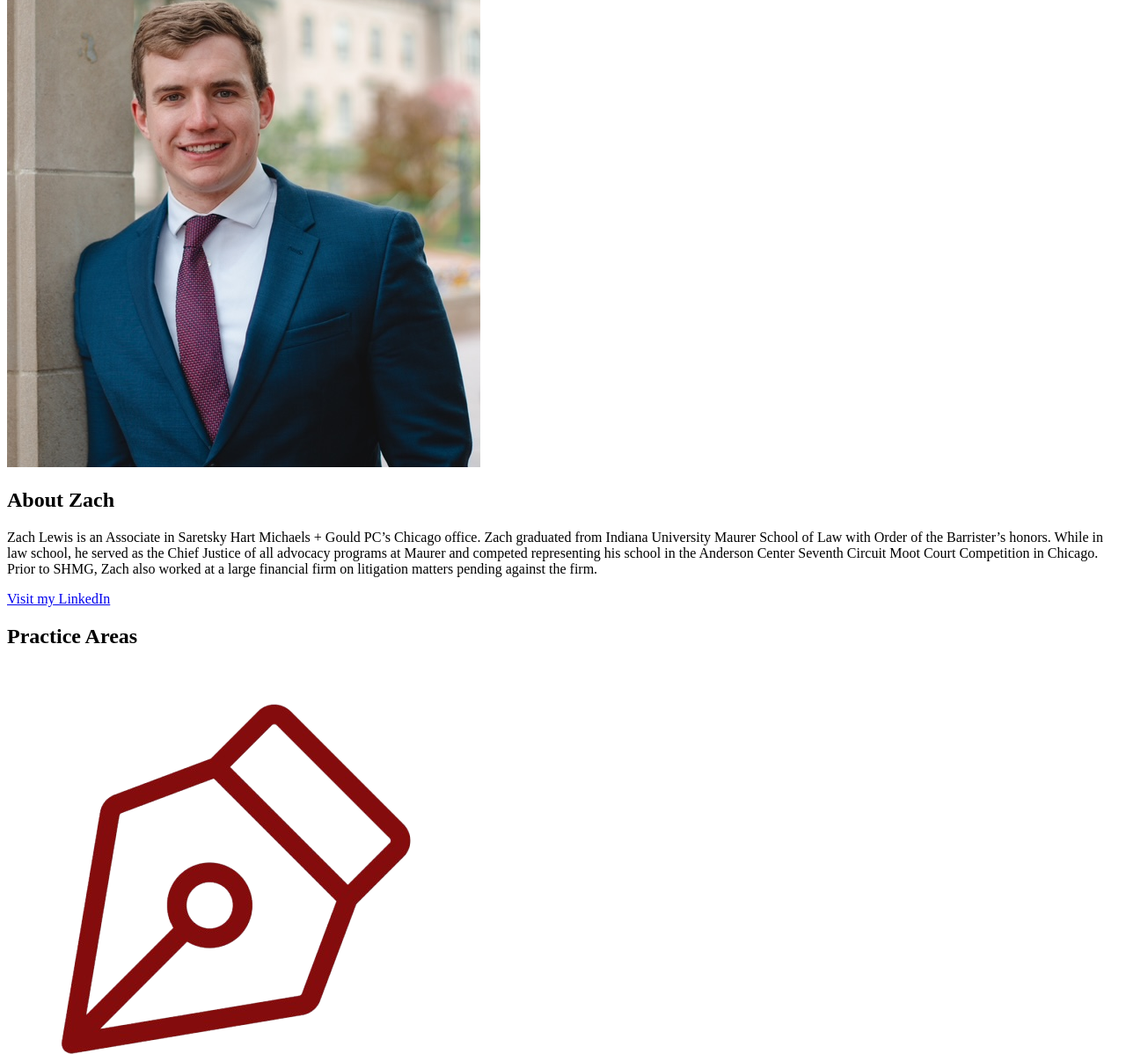
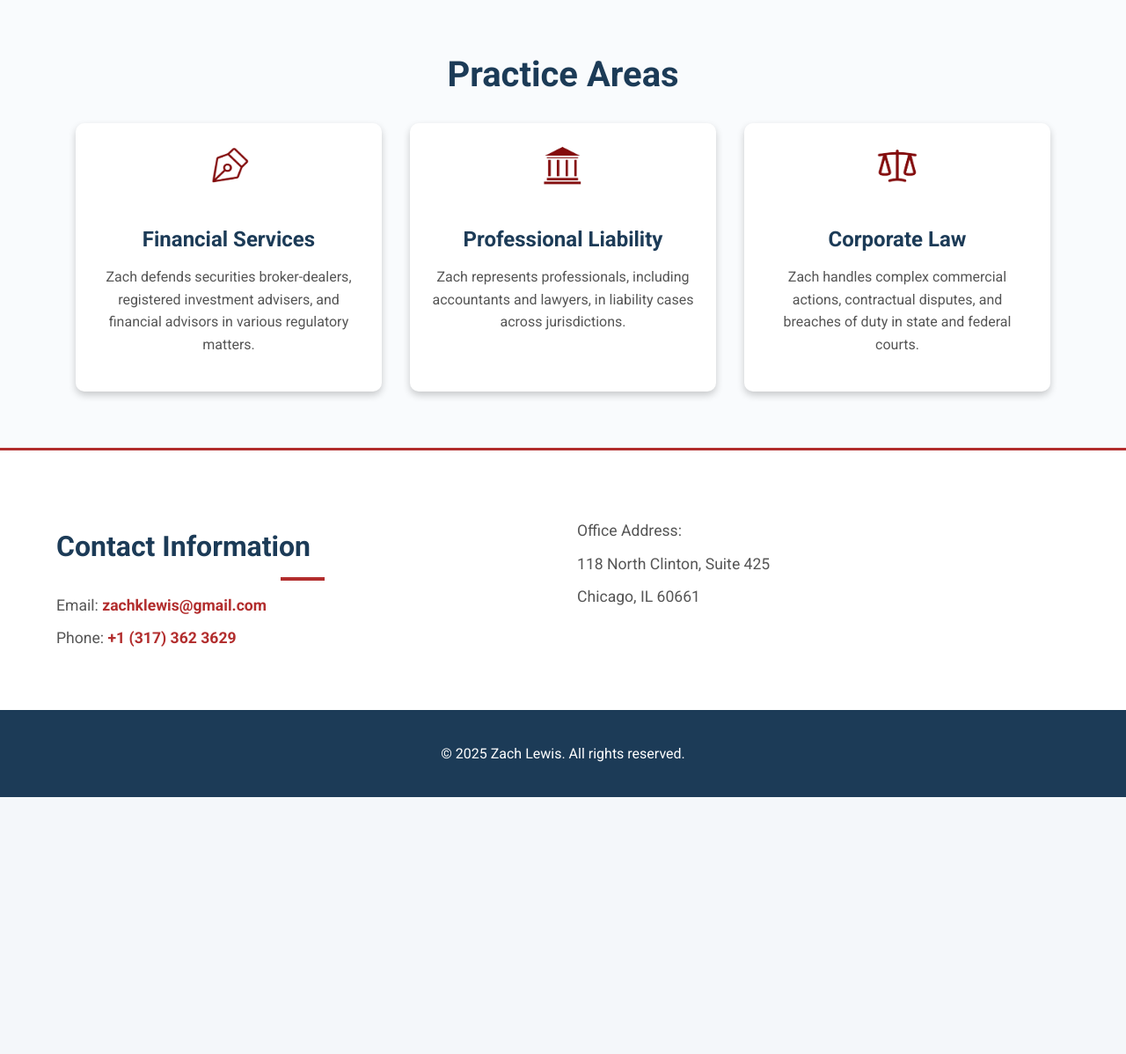
Before and after one commit to abrilmarangoni/Law, a plain HTML site: page zach.html in a window 1280 px wide. Shown: the part 657-1855 px from the top of the page at 88% size. After the commit the page ends 1563 px from the top, so only its background shows below. Drawn offline with nearby package versions, Linux system fonts and the light colour scheme.

Commit message:
Restored separator style and improved responsive design

```diff
--- a/styles.css
+++ b/styles.css
@@ -1,3 +1,212 @@
+/* General Styles */
+body {
+    font-family: 'Roboto', sans-serif;
+    margin: 0;
+    padding: 0;
+    background-color: #f4f7fa;
+    color: #333;
+    scroll-behavior: smooth;
+}
+
+.container {
+    width: 90%;
+    max-width: 1200px;
+    margin: 0 auto;
+}
+
+/* Separator Styles */
+.separator {
+    width: 50px;
+    height: 4px;
+    background-color: #b22d2d; /* Rojo llamativo */
+    margin: 1rem auto; /* Centrado */
+}
+
+/* Header Styles */
+.header {
+    background: linear-gradient(90deg, #1c3b57, #144060);
+    color: white;
+    padding: 1.5rem 0;
+    position: relative;
+    box-shadow: 0 4px 8px rgba(0, 0, 0, 0.2);
+}
+
+.header-content {
+    display: flex;
+    justify-content: space-between;
+    align-items: center;
+}
+
+.header-left h1 {
+    font-size: 2.5rem;
+    margin: 0;
+    letter-spacing: 1.5px;
+}
+
+.header-left p {
+    margin: 0.5rem 0 0;
+    font-size: 1.2rem;
+    opacity: 0.9;
+}
+
+.header-right img {
+    width: 60px;
+    height: 60px;
+}
+
+/* Profile Section */
+.profile {
+    background-color: #ffffff;
+    padding: 4rem 0;
+}
+
+.profile-content {
+    display: grid;
+    grid-template-columns: 1fr 2fr;
+    align-items: center;
+    gap: 2rem;
+}
+
+.photo img {
+    width: 100%;
+    max-width: 300px;
+    height: auto;
+    border-radius: 10px;
+    box-shadow: 0 4px 8px rgba(0, 0, 0, 0.2);
+    object-fit: cover;
+}
+
+.description h2 {
+    font-size: 2rem;
+    color: #1c3b57;
+    margin-bottom: 1rem;
+}
+
+.description p {
+    font-size: 1.1rem;
+    line-height: 1.8;
+    margin-bottom: 2rem;
+}
+
+.description .btn-linkedin {
+    display: inline-block;
+    background: #0077b5;
+    color: white;
+    text-decoration: none;
+    padding: 0.75rem 1.5rem;
+    border-radius: 50px;
+    font-size: 1rem;
+    font-weight: bold;
+    transition: all 0.3s;
+}
+
+.description .btn-linkedin:hover {
+    background: #005582;
+    transform: scale(1.05);
+}
+
+/* Services Section */
+.services {
+    background-color: #f9fbfd;
+    padding: 4rem 0;
+    text-align: center;
+}
+
+.services h2 {
+    font-size: 2.5rem;
+    color: #1c3b57;
+    margin-bottom: 2rem;
+}
+
+.cards {
+    display: flex;
+    gap: 2rem;
+    flex-wrap: wrap;
+    justify-content: center;
+}
+
+.card {
+    background-color: #ffffff;
+    padding: 1.5rem;
+    border-radius: 10px;
+    box-shadow: 0 4px 8px rgba(0, 0, 0, 0.2);
+    max-width: 300px;
+    transition: transform 0.3s;
+}
+
+.card:hover {
+    transform: translateY(-10px);
+}
+
+.card h3 {
+    font-size: 1.5rem;
+    color: #1c3b57;
+    margin-bottom: 1rem;
+}
+
+.card p {
+    font-size: 1rem;
+    line-height: 1.6;
+    color: #555;
+    margin-bottom: 1rem;
+}
+
+.card .icon img {
+    width: 50px;
+    height: 50px;
+    margin-bottom: 1rem;
+}
+
+/* Contact Section */
+.contact-info {
+    background-color: #ffffff;
+    padding: 4rem 0;
+    text-align: left;
+    border-top: 3px solid #b22d2d;
+}
+
+.contact-info .container {
+    display: flex;
+    justify-content: space-between;
+    flex-wrap: wrap;
+    gap: 2rem;
+}
+
+.contact-info div {
+    flex: 1 1 300px;
+}
+
+.contact-info h2 {
+    font-size: 2rem;
+    margin-bottom: 1rem;
+    color: #1c3b57;
+}
+
+.contact-info p {
+    font-size: 1.1rem;
+    margin-bottom: 0.5rem;
+    color: #555;
+}
+
+.contact-info a {
+    color: #b22d2d;
+    text-decoration: none;
+    font-weight: bold;
+}
+
+.contact-info a:hover {
+    text-decoration: underline;
+}
+
+/* Footer Styles */
+.footer {
+    background-color: #1c3b57;
+    color: white;
+    text-align: center;
+    padding: 1.5rem 0;
+    font-size: 1rem;
+}
+
 /* Responsive Styles */
 @media (max-width: 768px) {
     .header-content {
@@ -5,14 +214,32 @@
         text-align: center;
     }
 
+    .header-left h1 {
+        font-size: 2rem;
+    }
+
+    .header-right img {
+        margin-top: 1rem;
+    }
+
     .profile-content {
         grid-template-columns: 1fr;
         text-align: center;
     }
 
+    .photo img {
+        max-width: 250px;
+        margin: 0 auto;
+    }
+
+    .separator {
+        margin: 1rem auto;
+    }
+
     .cards {
-        flex-direction: column;
-        gap: 1.5rem;
+        display: grid;
+        grid-template-columns: 1fr;
+        gap: 2rem;
     }
 
     .contact-info .container {
@@ -20,20 +247,12 @@
         text-align: center;
     }
 
-    .header-right img {
-        margin-top: 1rem;
-    }
-
-    .description h2, .services h2, .contact-info h2 {
+    .contact-info h2 {
         font-size: 1.8rem;
     }
 
-    .description p {
+    .contact-info p {
         font-size: 1rem;
-    }
-
-    .card {
-        max-width: 100%;
     }
 
     .footer p {
```
